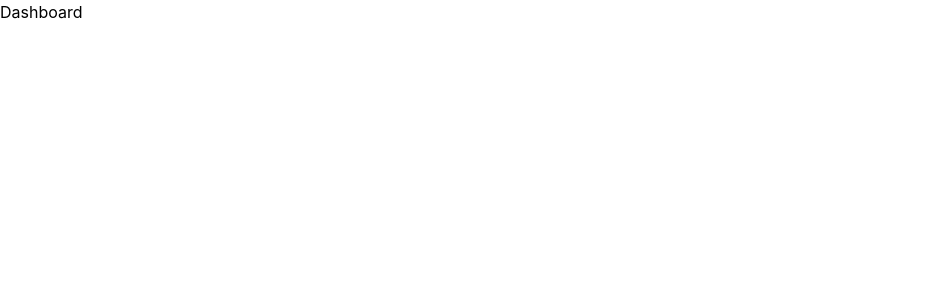
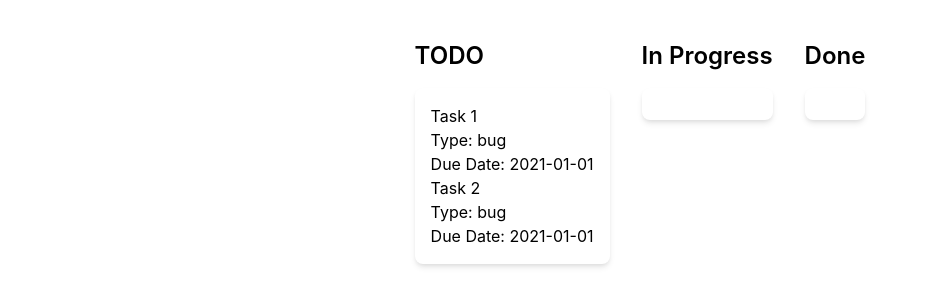
Before and after one commit to Mehdi-Chakroun/TMT, a React (Create React App) app in the folder client/: page /dashboard in a window 1280 px wide. Shown: the top 306 px of the page, without its empty margins (0-927 px from the left). Built offline with nearby package versions, Linux system fonts and the light colour scheme.

Commit message:
Initiate Dashboard + TaskView modal

```diff
--- /dev/null
+++ b/client/src/components/Comments.js
@@ -0,0 +1,24 @@
+import React from 'react';
+
+const Comments = ({ comments }) => {
+
+  return (
+
+    <div className="modal-comments px-6 py-4">
+      <h3 className="text-xl font-semibold mb-4">Comments</h3>
+      {comments.map((comment) => (
+        <div key={comment.id} className="comment mb-4">
+            <div className="flex items-center mb-2">
+              <div className="h-8 w-8 bg-gray-300 rounded-full"></div>
+              <span className="ml-2 font-semibold">{comment.user.name}</span>
+            </div>
+            <p className="text-gray-600">
+              {comment.text}
+            </p>
+        </div>
+      ))}
+    </div>
+  );
+};
+
+export default Comments;
--- a/client/src/components/Dashboard.js
+++ b/client/src/components/Dashboard.js
@@ -1,10 +1,110 @@
 import React from 'react';
+import TaskList from './TaskList';
+import { useState } from 'react';
+import TaskView from './TaskView';
 
 const Dashboard = () => {
+  const testTasks = [
+    {
+      id: 1,
+      title: 'Task 1',
+      type: 'bug',
+      description: 'This is a description of task 1',
+      status: 'TODO',
+      dueDate: '2021-01-01',
+      assignees: ['user1', 'user2'],
+      comments: [
+        {
+          id: 1,
+          text: 'This is a comment',
+          user: {
+            id: 1,
+            name: 'John Doe'
+          }
+        },
+        {
+          id: 2,
+          text: 'This is another comment',
+          user: {
+            id: 2,
+            name: 'Jane Smith'
+          }
+        },
+        {
+          id: 3,
+          text: 'This is a third comment',
+          user: {
+            id: 1,
+            name: 'John Doe'
+          }
+        }
+      ]
+    },
+    {
+      id: 2,
+      title: 'Task 2',
+      type: 'bug',
+      description: 'This is a description of task 2',
+      status: 'TODO',
+      dueDate: '2021-01-01',
+      assignees: ['user3', 'user4'],
+      comments: [
+        {
+          id: 6,
+          text: 'This is a comment'
+        },
+        {
+          id: 4,
+          text: 'This is another comment'
+        },
+        {
+          id: 5,
+          text: 'This is a third comment'
+        }
+      ]
+    },
 
+  ];
+  const [selectedTask, setSelectedTask] = useState(null);
 
+  const handleTaskClick = (task) => {
+    setSelectedTask(task);
+  };
+
+  const handleCloseModal = () => {
+    setSelectedTask(null);
+  };
   return (
-    <h2> Dashboard </h2>
+    <div className="flex justify-center py-10">
+    <div className="flex flex-col mx-4">
+      <h2 className="text-2xl font-semibold mb-4">TODO</h2>
+      <div className="bg-white rounded-lg shadow-md p-4">
+        <TaskList tasks={testTasks.filter((task) => task.status === 'TODO')} onTaskClick={handleTaskClick} />
+      </div>
+    </div>
+
+    <div className="flex flex-col mx-4">
+      <h2 className="text-2xl font-semibold mb-4">In Progress</h2>
+      <div className="bg-white rounded-lg shadow-md p-4">
+        <TaskList tasks={testTasks.filter((task) => task.status === 'IN_PROGRESS')} onTaskClick={handleTaskClick} />
+      </div>
+    </div>
+
+    <div className="flex flex-col mx-4">
+      <h2 className="text-2xl font-semibold mb-4">Done</h2>
+      <div className="bg-white rounded-lg shadow-md p-4">
+        <TaskList tasks={testTasks.filter((task) => task.status === 'DONE')} onTaskClick={handleTaskClick} />
+      </div>
+    </div>
+
+    {selectedTask && (
+      <div className="fixed inset-0 flex items-center justify-center bg-black bg-opacity-50">
+        <div className="bg-white rounded-lg shadow-md p-4 max-w-md">
+          <TaskView task={selectedTask} onClose={handleCloseModal} />
+        </div>
+      </div>
+    )}
+  </div>
   );
 };
 
--- /dev/null
+++ b/client/src/components/Modal.js
@@ -0,0 +1,16 @@
+import React from 'react';
+import ReactDOM from 'react-dom';
+
+const Modal = ({ onClose, children }) => {
+  return ReactDOM.createPortal(
+    <div className="hs-overlay hidden w-full h-full fixed top-0 left-0 z-[60] overflow-x-hidden overflow-y-auto">
+      <div className="bg-white rounded-lg p-4 max-w-md">{children}</div>
+      <button className="absolute top-2 right-2 text-gray-500" onClick={onClose}>
+        Close
+      </button>
+    </div>,
+    document.getElementById('modal-root')
+  );
+};
+
+export default Modal;
--- /dev/null
+++ b/client/src/components/TaskList.js
@@ -0,0 +1,26 @@
+import React, { useState } from 'react';
+import TaskView from './TaskView';
+
+const TaskList = ({ tasks }) => {
+  const [selectedTask, setSelectedTask] = useState(null);
+
+  const handleTaskClick = (task) => {
+    setSelectedTask(task);
+  };
+
+  return (
+    <div>
+      {tasks.map((task) => (
+        <div key={task.id} className="task-item" onClick={() => handleTaskClick(task)}>
+          <h3>{task.title}</h3>
+          <p>Type: {task.type}</p>
+          <p>Due Date: {task.dueDate}</p>
+        </div>
+      ))}
+
+      {selectedTask && <TaskView task={selectedTask} onClose={() => setSelectedTask(null)} />}
+    </div>
+  );
+};
+
+export default TaskList;
--- /dev/null
+++ b/client/src/components/TaskView.js
@@ -0,0 +1,34 @@
+import React from 'react';
+import Comments from './Comments';
+const TaskView = ({ task, onClose }) => {
+  return (
+    <div className="fixed inset-0 flex items-center justify-center z-50">
+      <div className="modal-overlay fixed inset-0 bg-black opacity-50"></div>
+      <div className="modal-container bg-white w-5/6 md:max-w-3xl mx-auto rounded shadow-lg z-50 overflow-y-auto transform transition-all duration-300">
+        <div className="modal-content py-4 px-6">
+          <div className="flex justify-between items-center pb-3">
+            <h2 className="text-2xl font-semibold">{task.title}</h2>
+            <button
+              className="modal-close-button cursor-pointer z-50"
+              onClick={onClose}
+            >
+              <span className="text-2xl">×</span>
+            </button>
+          </div>
+          <p className="mb-4">Type: {task.type}</p>
+          <p className="mb-4">Description: {task.description}</p>
+          <p className="mb-4">Status: {task.status}</p>
+          <p className="mb-4">Due Date: {task.dueDate}</p>
+          {/* Display other task details as needed */}
+          <div className="flex justify-between items-center text-gray-500 mt-4">
+            <span>Created By: {task.createdBy}</span>
+            <span>Created At: {task.createdAt}</span>
+          </div>
+        </div>
+        <Comments comments={task.comments} />
+      </div>
+    </div>
+  );
+};
+
+export default TaskView;
```
Also changed, not shown: 1 other file (tests, documents, lock files or other folders).
